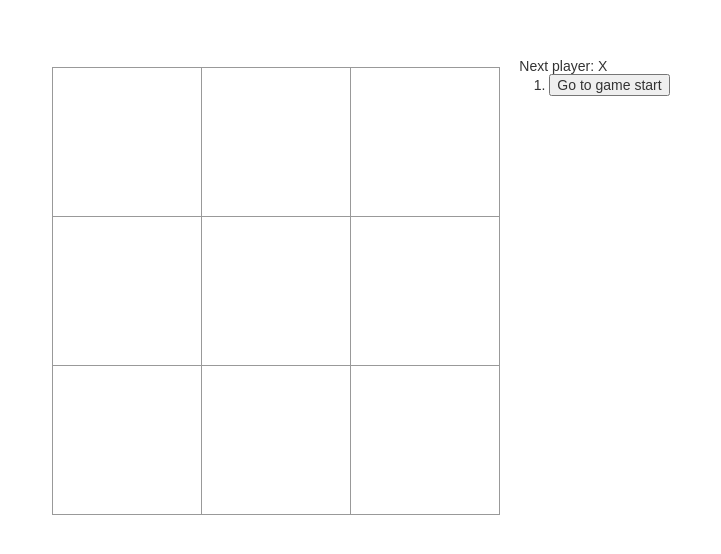
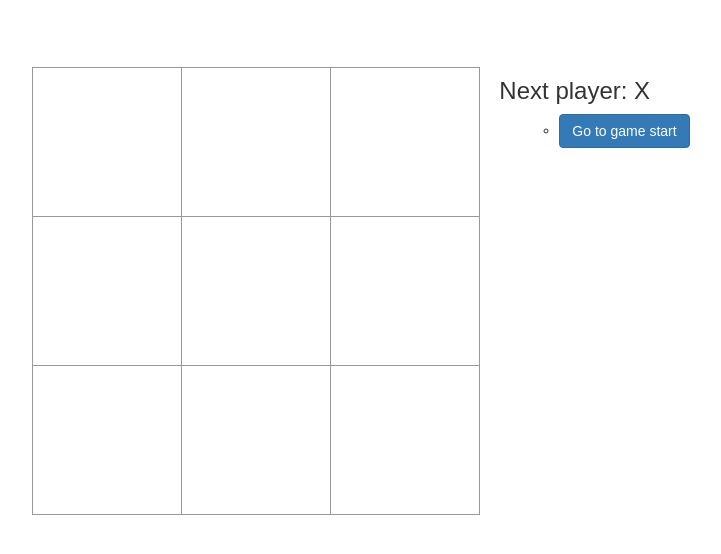
Before and after one commit to SalfromVenice/react-tic-tac-toe, a React app: page / in a window 1280 px wide. Shown: the part 134-688 px from the top of the page, without its empty margins (279-1000 px from the left). Built offline with nearby package versions, Linux system fonts and the light colour scheme.

Commit message:
Little fixes

```diff
--- a/assets/stylesheets/application.scss
+++ b/assets/stylesheets/application.scss
@@ -30,7 +30,6 @@ ol, ul {
   float: left;
   font-size: 90px;
   font-weight: bold;
-  line-height: 34px;
   height: 150px;
   margin-right: -1px;
   margin-top: -1px;
--- a/src/index.jsx
+++ b/src/index.jsx
@@ -91,9 +91,11 @@ class Game extends React.Component {
         'Go to move #' + move :
         'Go to game start';
       return (
-        <li key={move}>
-          <button onClick={() => this.jumpTo(move)}>{desc}</button>
-        </li>
+        <ul>
+          <li key={move}>
+            <button className='btn btn-primary' onClick={() => this.jumpTo(move)}>{desc}</button>
+          </li>
+        </ul>
       );
     });
 
@@ -113,7 +115,7 @@ class Game extends React.Component {
           />
         </div>
         <div className="game-info">
-          <div>{status}</div>
+          <div><h3>{status}</h3></div>
           <ol>{moves}</ol>
         </div>
       </div>
```
